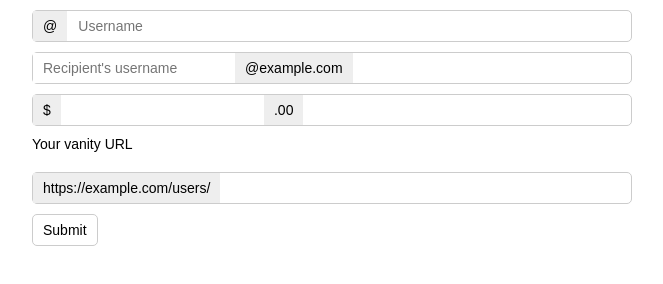
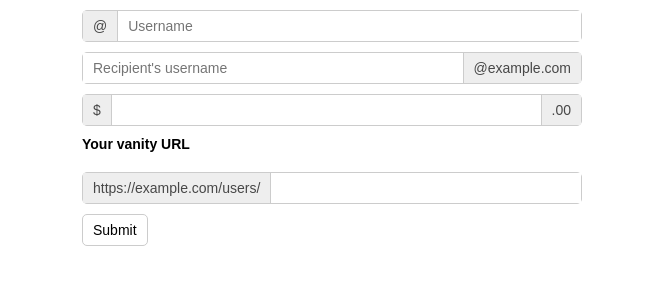
Before and after one commit to andrey-burmistrov/lemon-school, a plain HTML site: page 10/index.html in a window 1280 px wide. Shown: the whole page, without its empty margins (308-971 px from the left). Drawn offline with Linux system fonts and the light colour scheme.

Commit message:
10th almost

```diff
--- a/10/css/style.css
+++ b/10/css/style.css
@@ -1,4 +1,5 @@
 @import "normalize.css";
+/*Не понял, как убрать залезающий на границу фон для span и input*/
 * {
 	font-family: sans-serif;
 	font-size: 14px;
@@ -6,28 +7,43 @@
 }
 form {
 	margin: 10px auto;
-	width: 600px;
+	width: 500px;
 }
 div {
 	width: 100%;
 	margin-bottom: 10px;
 	border: 1px solid #ccc;
 	border-radius: 5px;
-	letter-spacing: -0.2em;
+	display: table;
+	background-color: #fff;
+	position: relative;
 }
 input,
 span {
 	border: 0px;
 	padding: 7px 10px;
 	outline: none;
-	display: inline-block;
-	letter-spacing: normal;
+	display: table-cell;
+}
+input {
+	width: 100%;
+}
+span {
+	width: 1px;
+	background-color: #eee;
+	color: rgba(0,0,0, .7);
 }
 input:focus {
-	box-shadow: 0 0 7px 0 rgba(0, 0, 255, .5)
+	box-shadow: 0 0 7px 0 rgba(0, 0, 255, .8)
 }
-span {
-	background-color: #eee;
+span:first-child {
+	border-right: 1px solid #ccc;
+}
+span:last-child {
+	border-left: 1px solid #ccc;
+}
+label {
+	font-weight: bold;
 }
 button {
 	padding: 7px 10px;
@@ -37,6 +53,7 @@ button {
 }
 button:hover {
 	background-color: #eee;
+	cursor: pointer;
 }
 div:last-of-type {
 	margin-top: 20px;
--- a/10/style.css
+++ /dev/null
@@ -1,13 +0,0 @@
-@import "normalize.css";
-* {
-	font-family: sans-serif;
-	box-sizing: border-box;
-}
-form {
-	margin: 10px auto;
-	width: 100%;
-}
-input,
-button {
-	display: block;
-}
```
